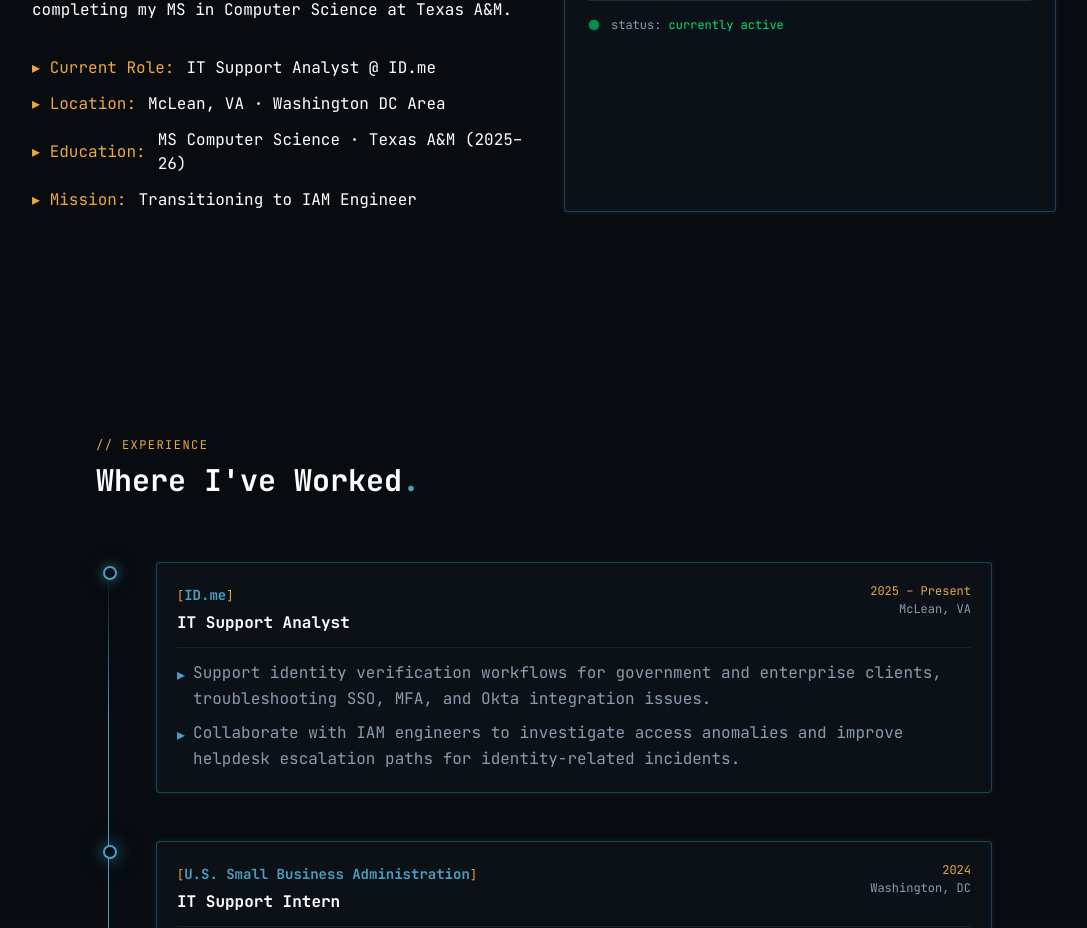
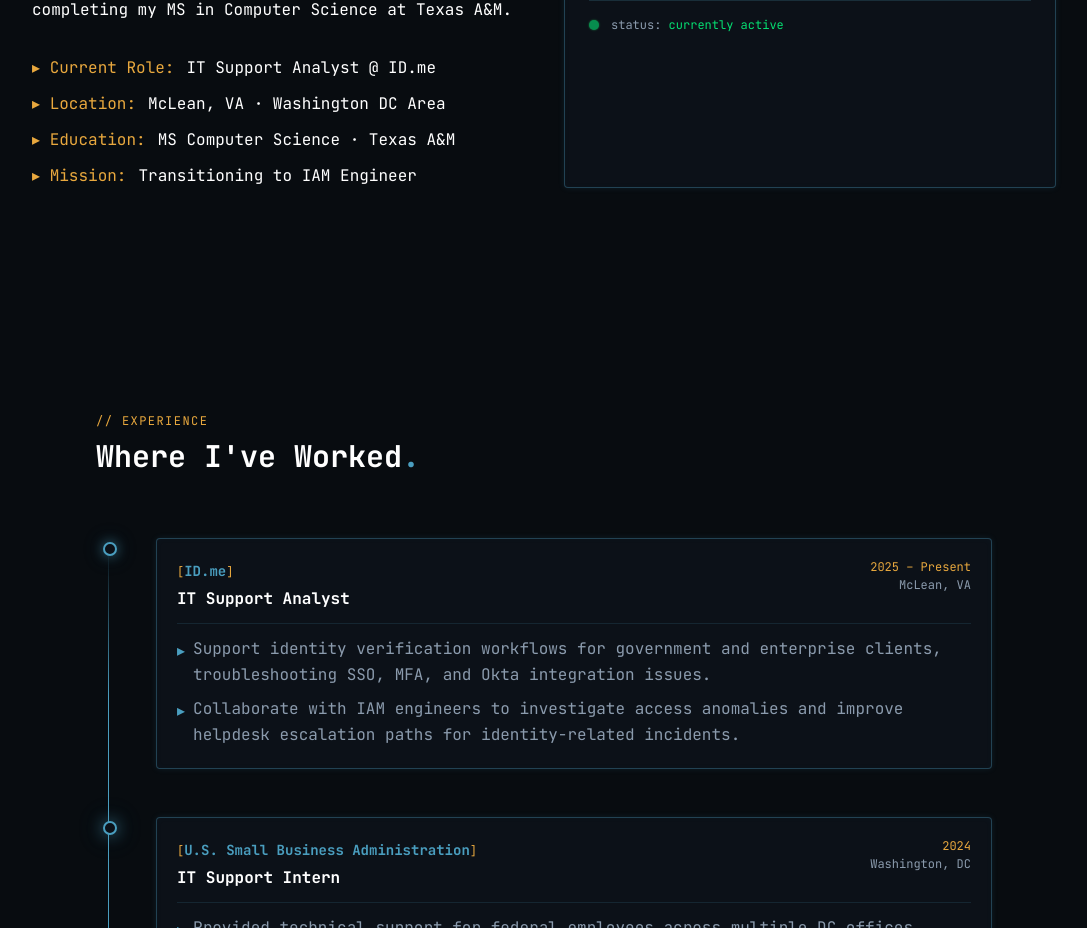
Before and after one commit to cjparker102/cjparker102-dev, a Next.js app: page / in a window 1280 px wide. Shown: the part 1300-2228 px from the top of the page, without its empty margins (96-1183 px from the left). Built offline with nearby package versions, Linux system fonts and the light colour scheme.

Commit message:
remove years from education entries

```diff
--- a/app/components/About.tsx
+++ b/app/components/About.tsx
@@ -4,7 +4,7 @@
 const STATS = [
   { label: "Current Role",  value: "IT Support Analyst @ ID.me"              },
   { label: "Location",      value: "McLean, VA  ·  Washington DC Area"        },
-  { label: "Education",     value: "MS Computer Science · Texas A&M (2025–26)" },
+  { label: "Education",     value: "MS Computer Science · Texas A&M" },
   { label: "Mission",       value: "Transitioning to IAM Engineer"            },
 ];
 
```
